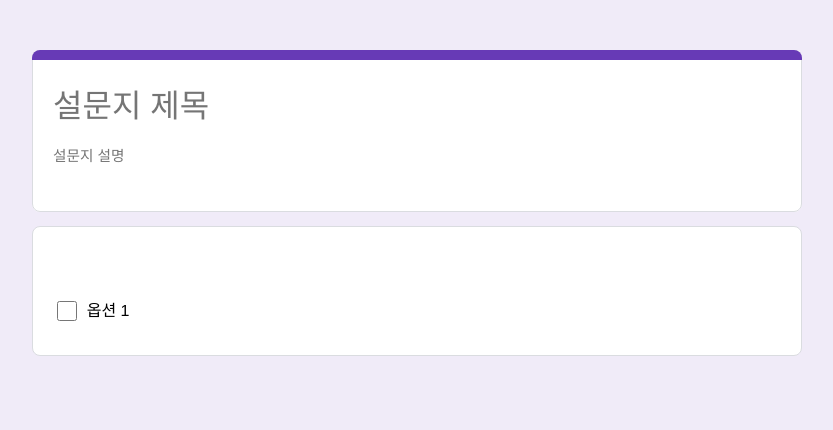
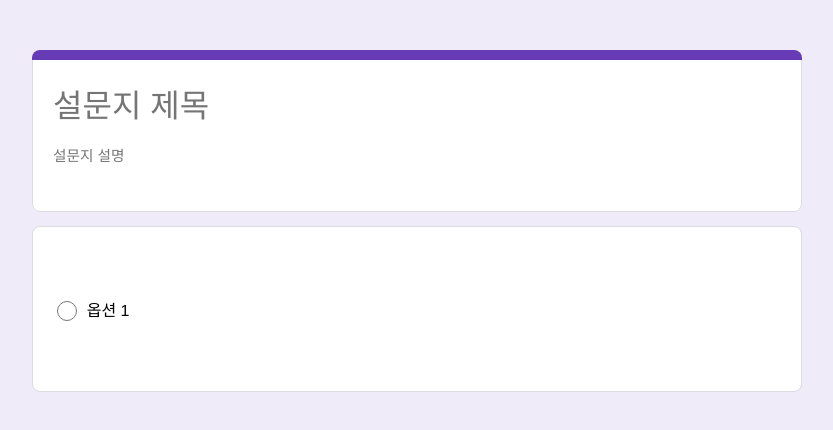
Before and after one commit to Gyuri092/google-form, a React (Vite) app: page /preview in a window 1280 px wide. Shown: the top 430 px of the page, without its empty margins (223-1056 px from the left). Built offline with nearby package versions, Linux system fonts and the light colour scheme.

Commit message:
feat: radio 버튼 구현 완료, 선택해제 버튼 구현중

```diff
--- a/src/components/AnswerInput/index.tsx
+++ b/src/components/AnswerInput/index.tsx
@@ -5,6 +5,7 @@ import { MdOutlineCheckBox, MdOutlineRadioButtonChecked } from 'react-icons/md';
 import { Questions } from '../../slice/questionSlice';
 import { CheckboxAnswer } from '../CheckboxAnswer';
 import { DropDownAnswer } from '../DropDownAnswer';
+import { RadioButtonAnswer } from '../RadioButtonAnswer';
 
 export const AnswerInput = ({ item }: { item: Questions }) => {
   const renderIcon = () => {
@@ -49,7 +50,10 @@ export const AnswerInput = ({ item }: { item: Questions }) => {
   };
   const renderAnswer = () => {
     const { type, contents } = item;
-    if (type === 'multiple-choice-questions' || type === 'check-box') {
+    if (type === 'multiple-choice-questions') {
+      return <RadioButtonAnswer contents={contents} />;
+    }
+    if (type === 'check-box') {
       return <CheckboxAnswer contents={contents} />;
     }
     if (type === 'drop-down') {
--- /dev/null
+++ b/src/components/RadioButtonAnswer/index.tsx
@@ -0,0 +1,101 @@
+import { css } from '@emotion/react';
+import { useRef, useState } from 'react';
+
+export const RadioButtonAnswer = ({ contents }: { contents: string[] }) => {
+  const textInputRef = useRef<HTMLInputElement | null>(null);
+  const [isChecked, setIsChecked] = useState<number | null>(null);
+
+  return (
+    <div>
+      {contents.map((option, idx) => {
+        return (
+          <label
+            key={`${option}-${idx - 0}`}
+            css={css`
+              width: 100%;
+              display: flex;
+              align-items: center;
+              padding: 8px 8px 8px 0;
+              p {
+                width: ${option.includes('기타')
+                  ? '60px'
+                  : 'calc(100% - 20px)'};
+              }
+            `}
+          >
+            <input
+              type="radio"
+              name="radio-group"
+              css={css`
+                width: 20px;
+                height: 24px;
+                outline: none;
+                border-bottom: 1px solid #dadce0;
+                font-size: 11pt;
+                padding: 2px;
+                margin-right: 10px;
+              `}
+              checked={isChecked === idx}
+              onChange={() => {
+                textInputRef.current?.focus();
+                setIsChecked(idx);
+              }}
+              onBlur={() => textInputRef.current?.blur()}
+            />
+            <p>{option.includes('기타') ? '기타: ' : option}</p>
+            {option.includes('기타') && (
+              <input
+                type="text"
+                ref={textInputRef}
+                css={css`
+                  width: calc(100% - 100px);
+                  height: 24px;
+                  outline: none;
+                  border-bottom: 1px solid #dadce0;
+                  font-size: 11pt;
+                  padding: 2px;
+                  margin-right: 10px;
+                `}
+                defaultValue=""
+                onChange={(e) => {
+                  if (e.target.value) {
+                    setIsChecked(idx);
+                  }
+                }}
+                onBlur={() => textInputRef.current?.blur()}
+              />
+            )}
+          </label>
+        );
+      })}
+      <div
+        css={css`
+          display: flex;
+          justify-content: flex-end;
+          height: 36px;
+        `}
+      >
+        {isChecked !== null && isChecked < contents.length && (
+          <button
+            type="button"
+            css={css`
+              width: 70px;
+              font-size: 14px;
+              padding: 0 8px;
+              border-radius: 4px;
+              color: #5f6368;
+              font-weight: 500;
+              line-height: 36px;
+              letter-spacing: 0.25px;
+              :hover {
+                background: #f9f9f9;
+              }
+            `}
+          >
+            선택해제
+          </button>
+        )}
+      </div>
+    </div>
+  );
+};
```
